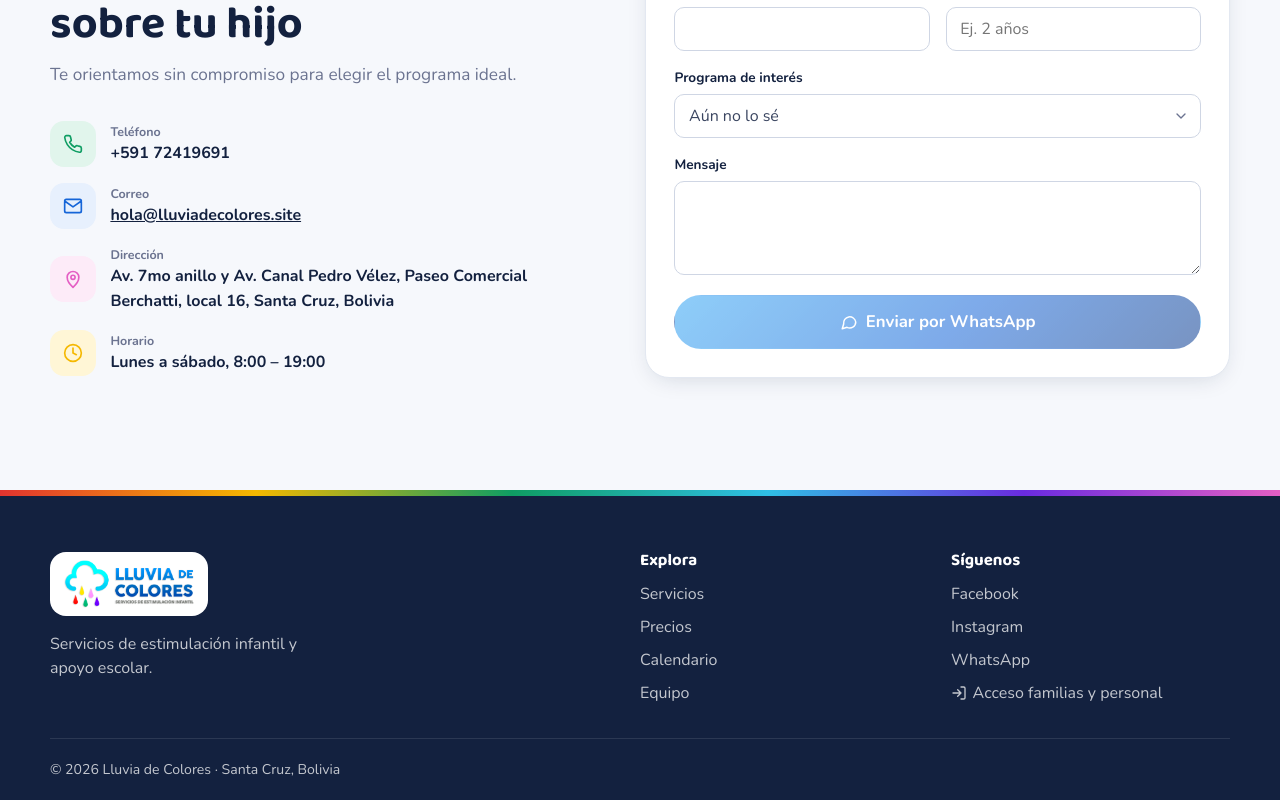
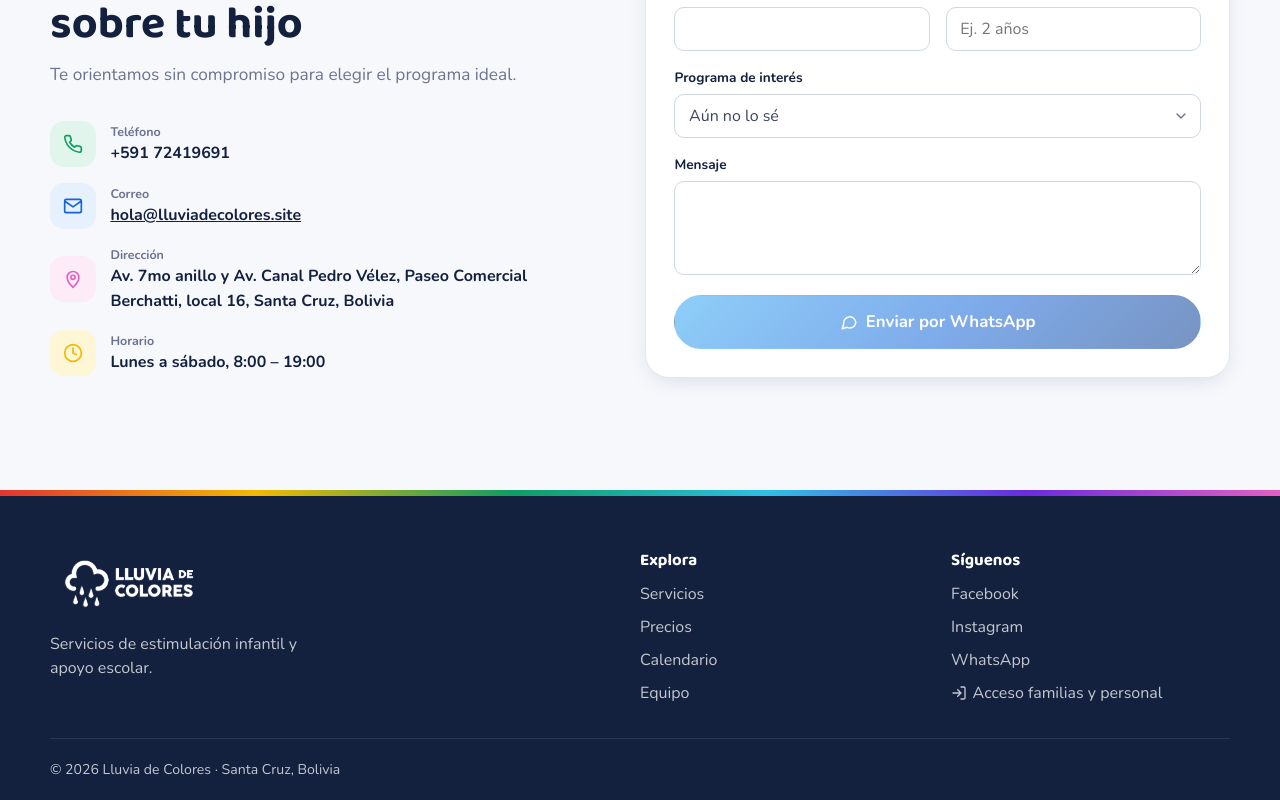
Before and after one commit to GPeredo98/lluvia-de-colores-web, an Angular app: page / in a window 1280 px wide. Shown: the part 7108-7908 px from the top of the page. Built offline with nearby package versions, Linux system fonts and the light colour scheme.

Commit message:
fix: logo on footer white version

```diff
--- a/src/app/ui/landing/sections/footer.ts
+++ b/src/app/ui/landing/sections/footer.ts
@@ -14,7 +14,7 @@ import { Icon } from '../../shared/icon';
       <div class="container cols">
         <div class="brand">
           <img
-            src="resources/logo.png"
+            src="resources/logo-white.png"
             alt="Lluvia de Colores"
             width="200"
             height="70"
@@ -68,7 +68,6 @@ import { Icon } from '../../shared/icon';
     .brand img {
       height: 64px;
       width: auto;
-      background: #fff;
       padding: 8px 14px;
       border-radius: 16px;
     }
```
Also changed, not shown: public/resources/logo-white.png (added).
